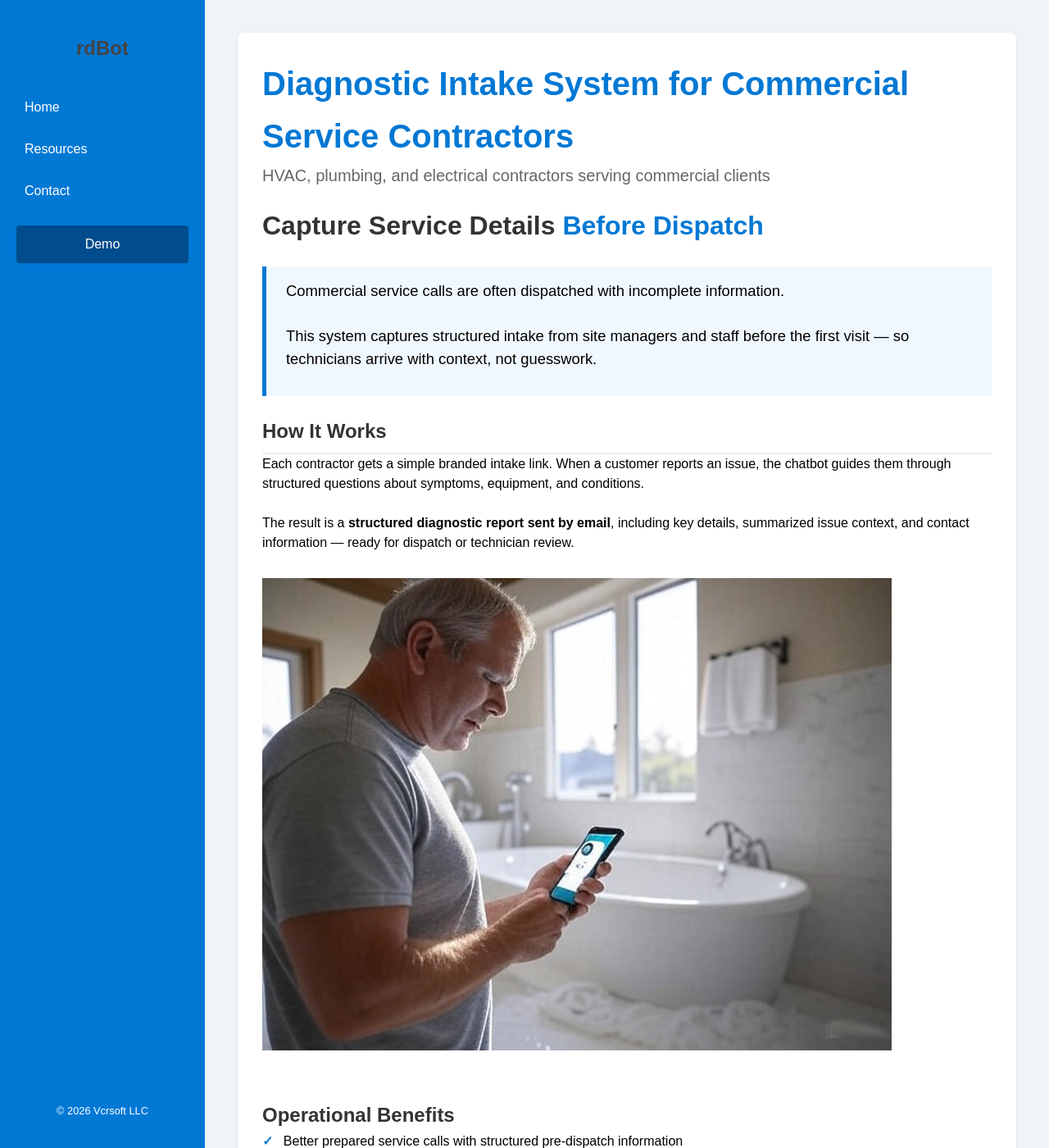
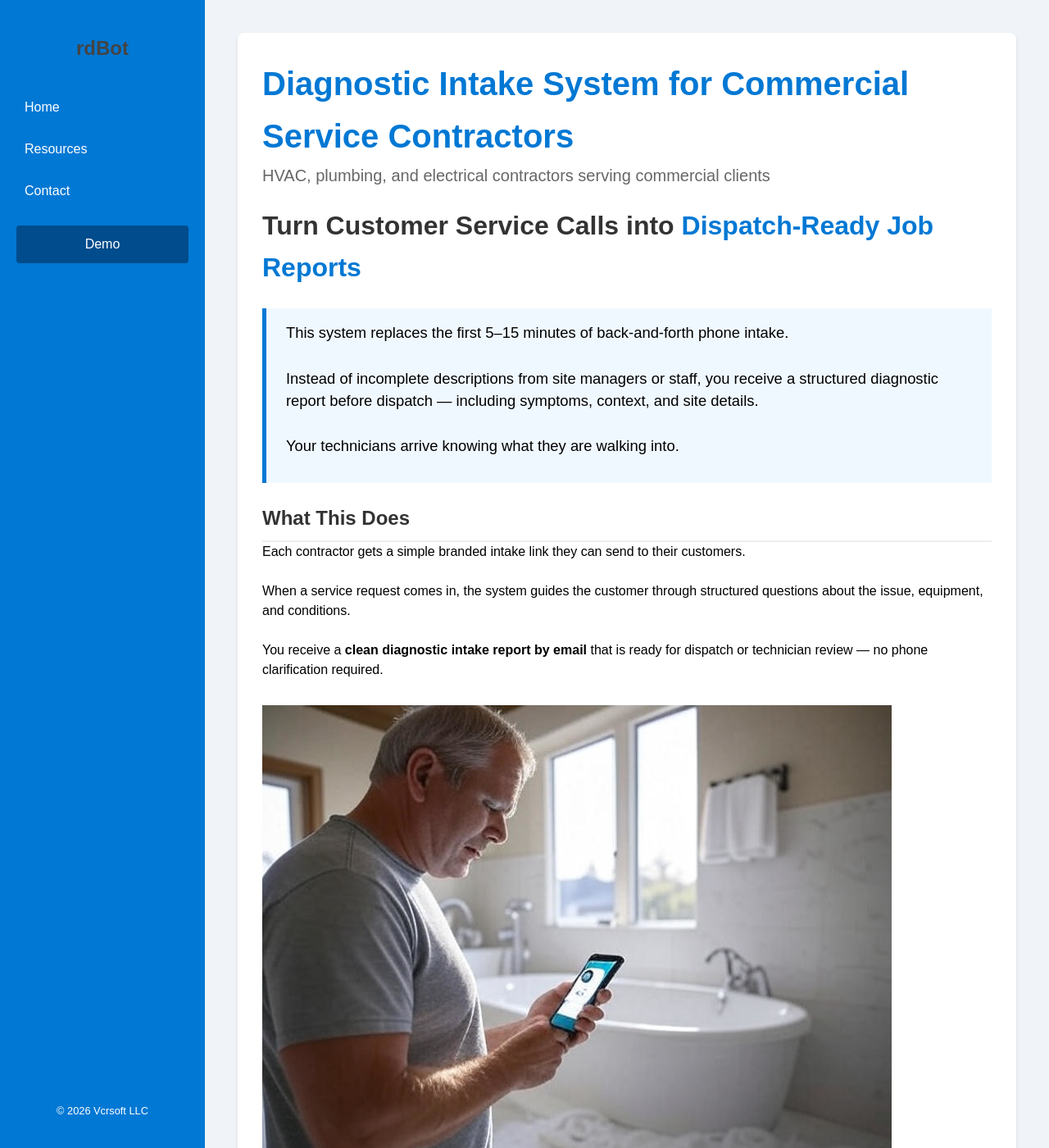
Before and after one commit to vcrsoft/vcrsoft.github.io, a Jekyll site: the page built from index.md, in a window 1280 px wide and 1400 px high. Shown: the whole window at 82% size. Built offline with Jekyll 4.4.1, drawn with Linux system fonts in a browser that asks for light colours; some of the changed text lies outside the part shown.

Commit message:
Revise content and headings for clarity and structure

```diff
--- a/index.md
+++ b/index.md
@@ -12,64 +12,67 @@ HVAC, plumbing, and electrical contractors serving commercial clients
 </p>
 
 <h2 style="font-size: 2em; color: #333; margin-top: 0.5em;">
-Capture Service Details <span style="color: #0078d4;">Before Dispatch</span>
+Turn Customer Service Calls into <span style="color: #0078d4;">Dispatch-Ready Job Reports</span>
 </h2>
 
 <div style="border-left: 5px solid #0078d4; background-color: #f0f8ff; padding: 1em 1.5em; margin: 1.5em 0;">
   <p style="font-size: 1.15em; line-height: 1.5;">
-    Commercial service calls are often dispatched with incomplete information.
+    This system replaces the first 5–15 minutes of back-and-forth phone intake.
     <br><br>
-    This system captures structured intake from site managers and staff before the first visit — so technicians arrive with context, not guesswork.
+    Instead of incomplete descriptions from site managers or staff, you receive a structured diagnostic report before dispatch — including symptoms, context, and site details.
+    <br><br>
+    Your technicians arrive knowing what they are walking into.
   </p>
 </div>
 
 <h3 style="font-size: 1.5em; color: #333; border-bottom: 2px solid #eee; padding-bottom: 0.3em;">
-How It Works
+What This Does
 </h3>
 
 <p style="line-height: 1.5;">
-Each contractor gets a simple branded intake link.
-When a customer reports an issue, the chatbot guides them through structured questions about symptoms, equipment, and conditions.
+Each contractor gets a simple branded intake link they can send to their customers.
 <br><br>
-The result is a <strong>structured diagnostic report sent by email</strong>, including key details, summarized issue context, and contact information — ready for dispatch or technician review.
+When a service request comes in, the system guides the customer through structured questions about the issue, equipment, and conditions.
+<br><br>
+You receive a <strong>clean diagnostic intake report by email</strong> that is ready for dispatch or technician review — no phone clarification required.
 </p>
 
 <img src="/assets/images/image.jpg" alt="Facility manager using diagnostic intake system" style="max-width: 100%; height: auto; margin: 1em 0;">
 
 <h3 style="font-size: 1.5em; color: #333; margin-top: 1.5em;">
-Operational Benefits
+What Changes Operationally
 </h3>
 
 <ul style="list-style-type: none; padding-left: 0;">
   <li style="margin-bottom: 0.75em;">
     <span style="color: #0078d4; font-weight: bold; margin-right: 0.5em;">✓</span>
-    Better prepared service calls with structured pre-dispatch information
+    Dispatch receives structured job context before the truck is sent out
   </li>
   <li style="margin-bottom: 0.75em;">
     <span style="color: #0078d4; font-weight: bold; margin-right: 0.5em;">✓</span>
-    Less time spent clarifying issues over phone or email
+    Fewer clarification calls between office staff and customers
   </li>
   <li style="margin-bottom: 0.75em;">
     <span style="color: #0078d4; font-weight: bold; margin-right: 0.5em;">✓</span>
-    Consistent intake format across all incoming service requests
+    Technicians arrive with better expectations of issue severity and context
   </li>
   <li style="margin-bottom: 0.75em;">
     <span style="color: #0078d4; font-weight: bold; margin-right: 0.5em;">✓</span>
-    Faster technician readiness before arriving on-site
+    Standardized intake across all service requests and clients
   </li>
 </ul>
 
 <h3 style="font-size: 1.5em; color: #333; margin-top: 2em;">
-Example Reports
+See Examples
 </h3>
 
 <p style="font-size: 1.15em; line-height: 1.5;">
-See real examples of structured intake reports:
+Real diagnostic intake reports generated by the system:
 </p>
 
 <p>
-<a href="/resources/diagnosticIntake" style="color: #0078d4; text-decoration: underline;">Overview of Diagnostic Intake →</a><br>
-<a href="/resources/diagnosticIntakeEmail" style="color: #0078d4; text-decoration: underline;">Example Email Reports →</a>
+<a href="/resources/diagnosticIntake" style="color: #0078d4; text-decoration: underline;">How it works →</a><br>
+<a href="/resources/diagnosticIntakeEmail" style="color: #0078d4; text-decoration: underline;">Example reports →</a>
 </p>
 
 <h3 style="font-size: 1.5em; color: #333; margin-top: 2em;">
```
Also changed, not shown: other parts of index.md (+1 -1 lines).
